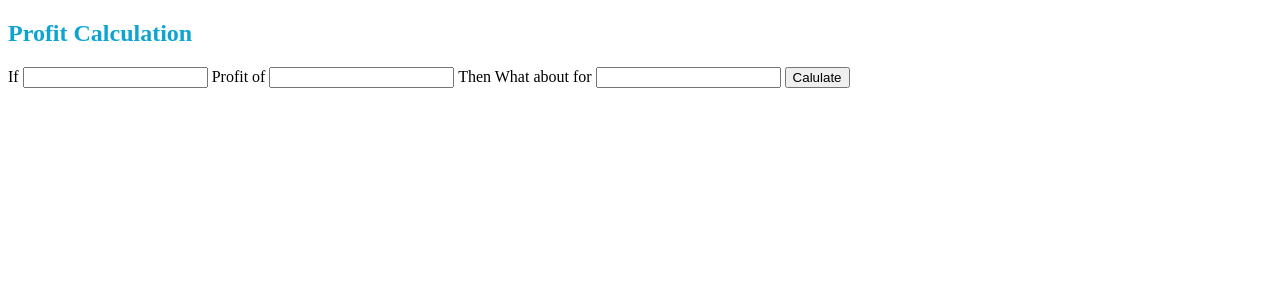
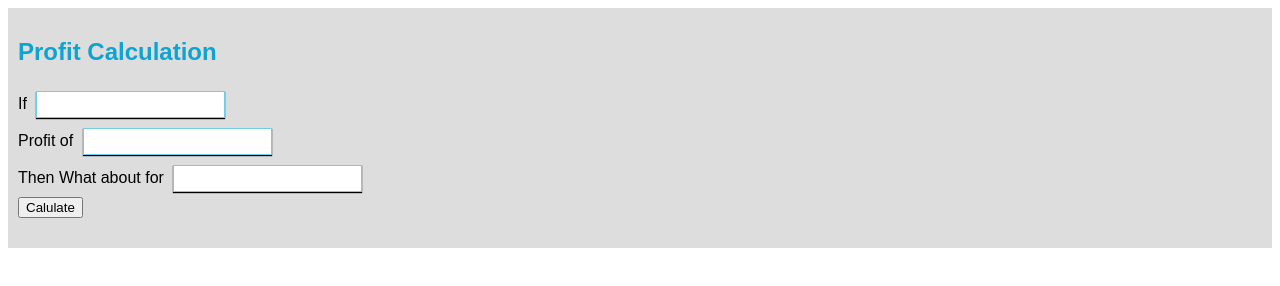
Before and after one commit to Sushanta65/Exploring_Development, a plain HTML site: page index.html in a window 1280 px wide. Drawn offline with Linux system fonts and the light colour scheme.

Commit message:
header done

```diff
--- a/index.html
+++ b/index.html
@@ -7,22 +7,27 @@
     <link rel="stylesheet" href="style.css"></link>
 </head>
 <body>
-    <div><h2 class="profit_head">Profit Calculation</h2></div>
+  <div  class="profit_section">
     <div>
-        <label>If </label>
+      <h2 class="profit_head">Profit Calculation</h2>
+    </div>
+    <div class="form">
+        <label>If
         <input id="prevProfit" type="number">
-
-        <label>Profit of</label>
+      </label><br>
+        <label>Profit of
         <input id="main1" type="number">
-
-        <label>Then What about for</label>
+      </label><br>
+        <label>Then What about for
         <input id="main2" type="number">
+      </label><br>
             <button onclick={calulateFun()}>Calulate</button>
           <div>
             <h2 id="showCase1" style="color:red"></h2>
             <h2 id="showCase2" style="color: green;"></h2>
           </div>
     </div>
+    </div>
 
     <script src="script.js"></script>
 </body>
--- a/style.css
+++ b/style.css
@@ -1,3 +1,15 @@
-.profit_head{
-    color: rgb(14, 164, 209);
+.profit_head {
+  color: rgb(14, 164, 209);
 }
+.profit_section {
+  background: #ddd;
+  padding: 10px;
+  font-family: Arial, Helvetica, sans-serif;
+}
+.form input {
+  margin: 5px;
+  padding: 5px;
+  border: 1px solid rgb(113, 206, 235) ;
+  outline: none;
+  box-shadow: 0px 1px 1px 0px;
+}
```
